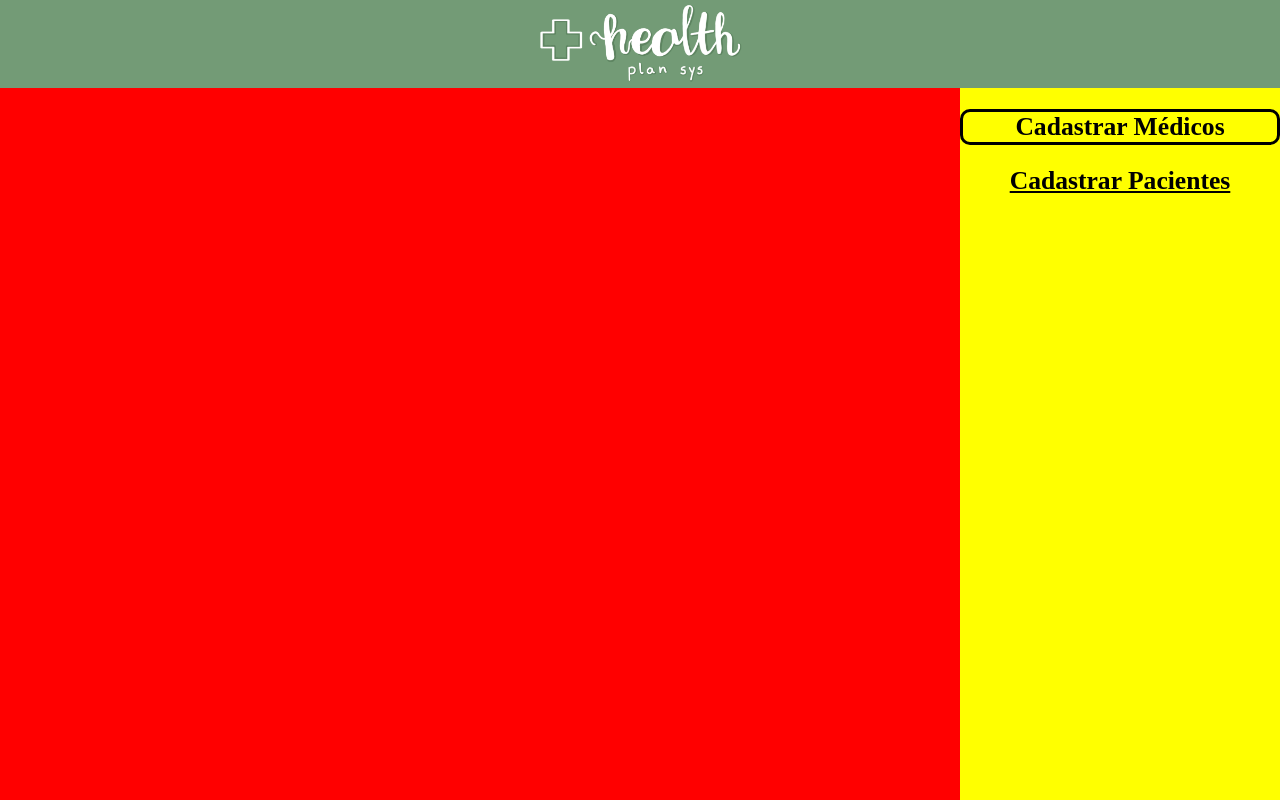
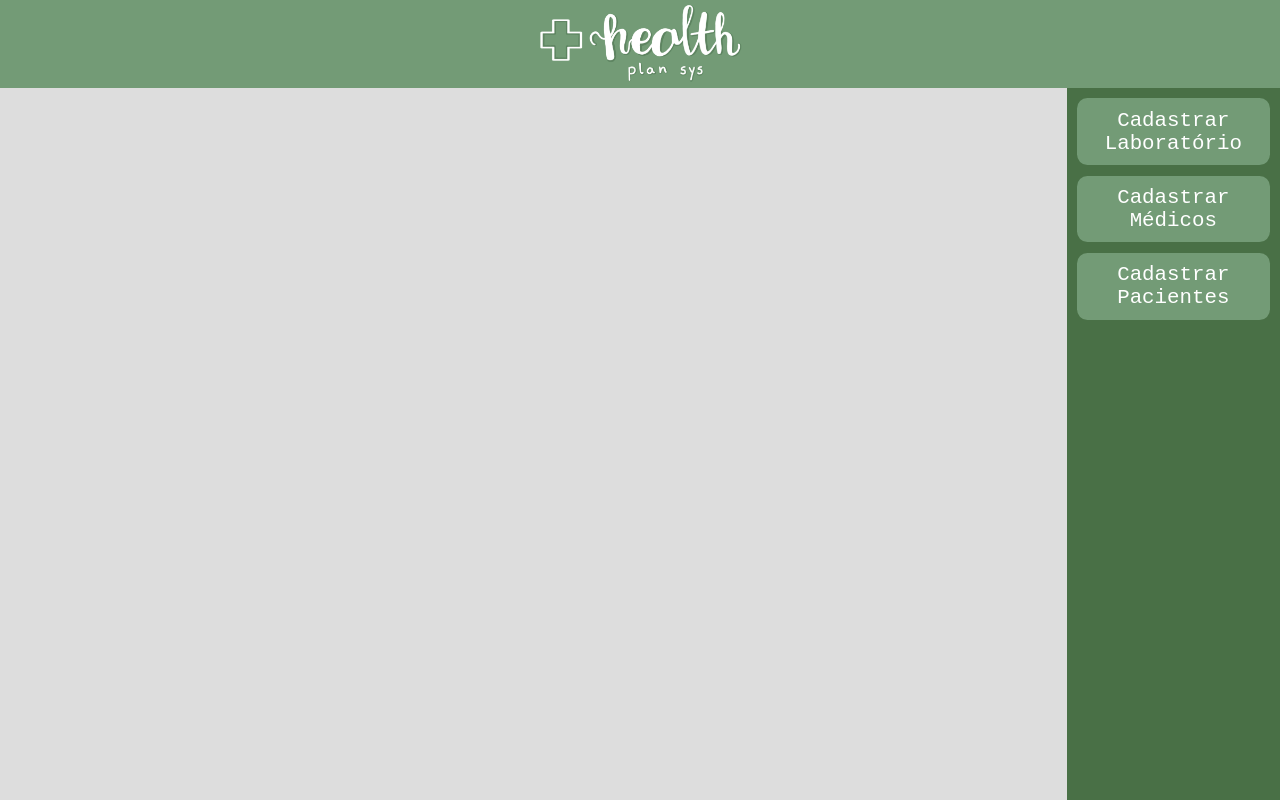
Before and after one commit to NycoleRibeiro/Sistema-de-plano-de-saude, a PHP site: page /administrador.html in a window 1280 px wide. Run offline with PHP 8.4, Linux system fonts and the light colour scheme.

Commit message:
Update design

```diff
--- a/administrador.html
+++ b/administrador.html
@@ -13,14 +13,28 @@
             <img src="images/logoHpsCompleto.png"></img>
         </header>
 
+        <aside>
+            <nav>
+                <ul>
+                    <li>
+                        <input type="radio" name="cadastro_labs" class="btn_cadastro" id="cadastro_labs">
+                        <label for="tab1">Cadastrar Laboratório</label>
+                    </li>
+                    <li>
+                        <input type="radio" name="cadastro_medico" class="btn_cadastro" id="cadastro_medico">
+                        <label for="tab2">Cadastrar Médicos</label>
+                    </li>
+                    <li>
+                        <input type="radio" name="cadastro_paciente" class="btn_cadastro" id="cadastro_paciente">
+                        <label for="tab3">Cadastrar Pacientes</label>
+                    </li>
+                </ul>
+            </nav>
+        </aside>
+
         <main>
 
         </main>
-    <aside>
-    <h2 id="Atual"> Cadastrar Médicos</h2>
-    <h2 id="Outro">Cadastrar Pacientes</h2>
-
-    </aside>
     </div>
 </body>
 </html>
--- a/style/seccoes.css
+++ b/style/seccoes.css
@@ -6,11 +6,12 @@ html, body {
 
 .container {
     display: grid;
-    grid-template-columns: 3fr 1fr;
+    grid-template-columns: 5fr 1fr;
     grid-template-rows: 11vh 89vh ;
     grid-template-areas: "h h"
                          "m a";
 }
+
 header {
     grid-area: h;
     background: #739b76;
@@ -23,25 +24,61 @@ img{
     width: 26vh;
 }
 
-h2{
-    font-size: 2vw;
-}
-h2#Atual{
-    border: solid;
-    border-radius: 10px;
-}
-
-h2#Outro{
-    text-decoration:underline;
-}
-
 main {
     grid-area: m;
-    background: red;
+    background: #ddd;
 }
 
 aside {
     grid-area: a;
-    background: yellow;
+    background: #497046;
     text-align: center;
 }
+
+ul {
+    list-style: none;
+    padding: 0;
+    margin: 0;
+    font-family: 'Courier New', Courier, monospace;
+    font-size: 1.3em;
+}
+
+li {
+    padding: 0.5em;
+    margin: 0.5em;
+    background: #739b76;
+    color: #fff;
+    border-radius: 0.5em;
+}
+
+li:hover {
+    background: #385836;
+    transition: 0.2s;
+    cursor: pointer;
+}
+
+.btn_cadastro:checked ~ label {
+    background: #4d7e57;
+    color: white;
+}
+
+.btn_cadastro {
+    display: none;
+}
+
+.content_tabs {
+    margin-top: 19px;
+    border-top: 5px solid #4d7e57;
+    background: #fff;
+    display: none;
+    position: absolute;
+    height: 320px;
+    width: 594px;
+    left: 0;
+    border-bottom-right-radius: 10px;
+    border-bottom-left-radius: 10px;
+}
+
+.btn_cadastro:checked ~ .content_tabs {
+    display: block;
+}
```
Lines whose indentation alone changed are shown as unchanged.
